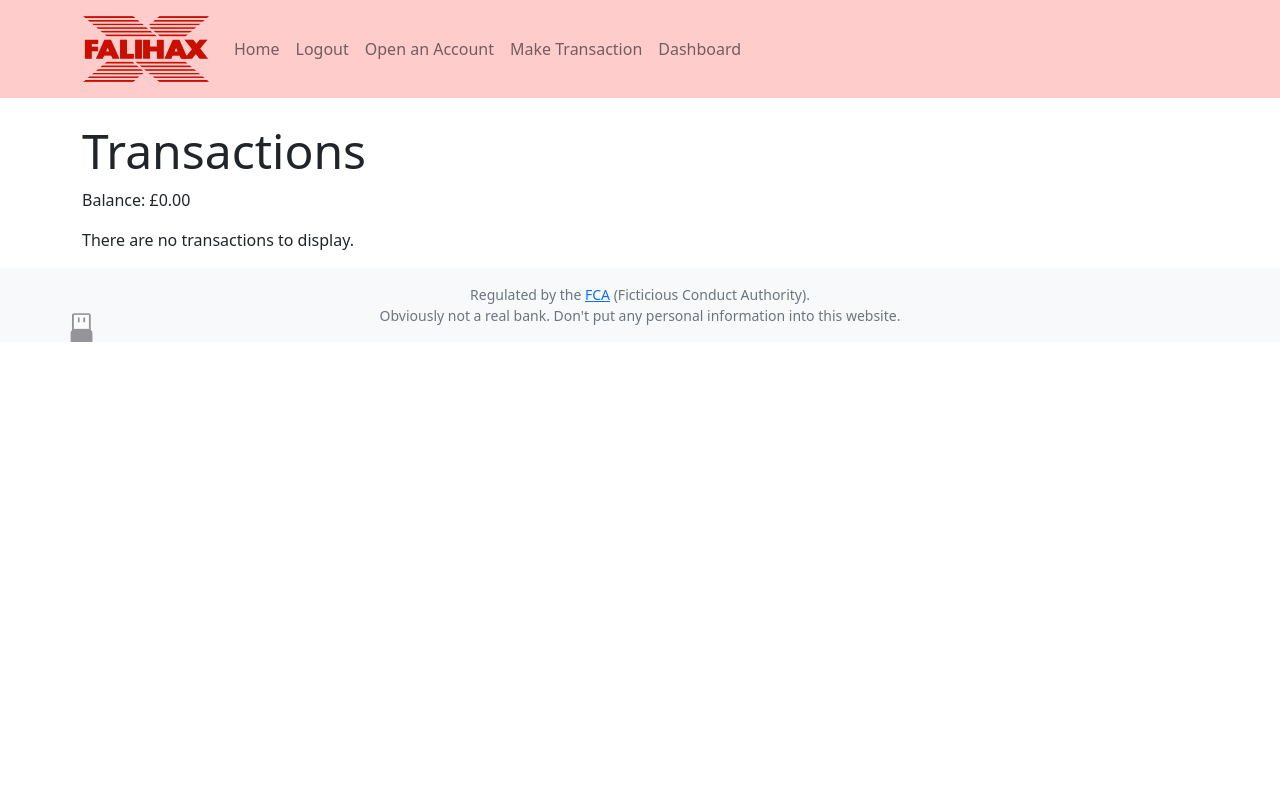
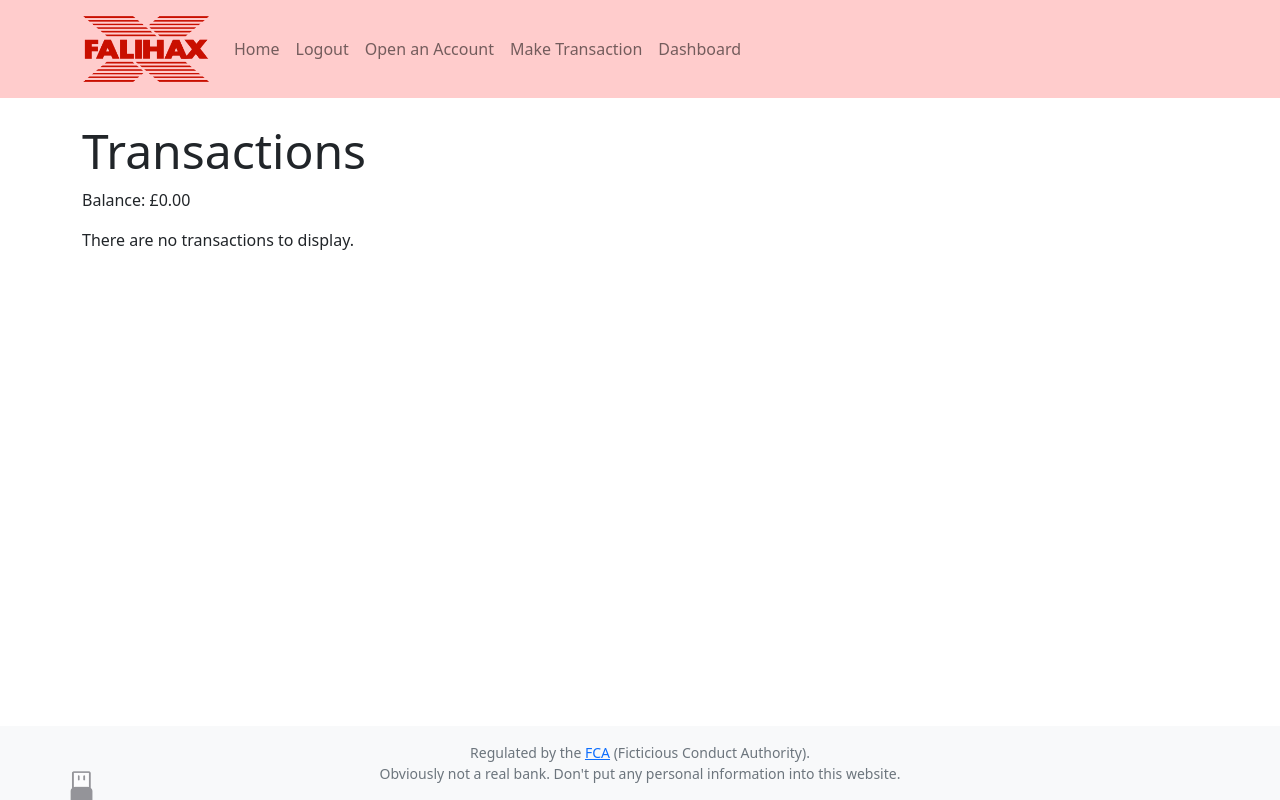
Before and after one commit to CyberSoc-Newcastle/owasp-falihax, a Flask app: page /account/1/1 in a window 1280 px wide. Run offline with Flask 2, Linux system fonts and the light colour scheme; the visitor is signed in with stand-in values (Sample User, id 1); data comes from the database, SQL or seed files in the repository; some libraries are stand-ins or nearby versions.

Commit message:
Make footer sticky

```diff
--- a/templates/base.html
+++ b/templates/base.html
@@ -1,5 +1,5 @@
 <!DOCTYPE html>
-<html lang="en">
+<html lang="en" class="h-100">
     <head>
         <meta charset="UTF-8">
         <title>
@@ -18,7 +18,7 @@
         <script src="{{ url_for('static', filename='bootstrap.min.js') }}"></script>
 
     </head>
-    <body>
+    <body class="d-flex flex-column h-100">
         <nav class="navbar navbar-expand-lg navbar-light" style="background-color:#fcc">
             <div class="container">
                 <a class="navbar-brand" href="{{ url_for('homepage') }}">
@@ -39,7 +39,7 @@
                 </div>
             </div>
         </nav>
-        <main>
+        <main class="flex-shrink-0">
             {% with messages = get_flashed_messages(with_categories=True) %}
             {% if messages %}
             <div class="container flashes">
```
